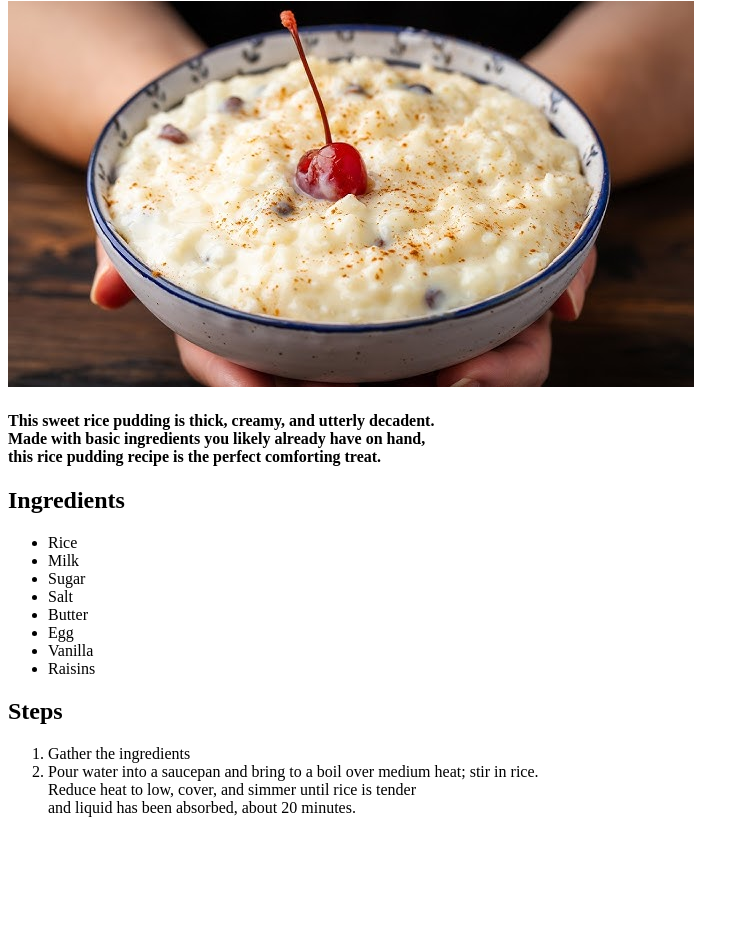
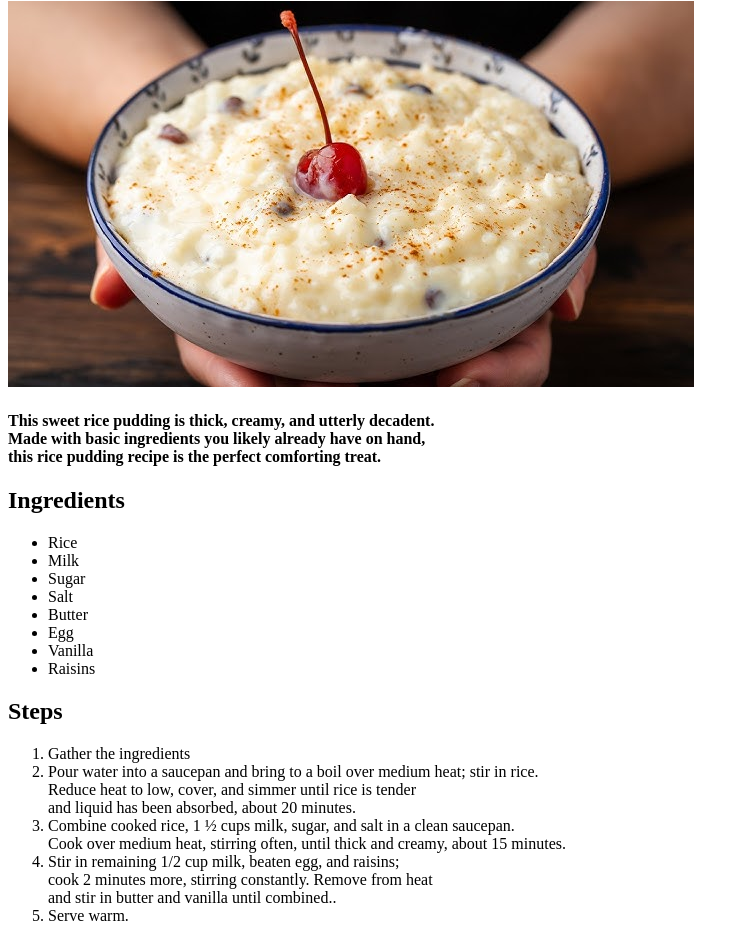
Before and after one commit to rav-i/odin-recipes, a plain HTML site: page recipes/pudding.html in a window 1280 px wide. Shown: the part 79-1020 px from the top of the page, without its empty margins (0-749 px from the left). Before the commit the page ends 912 px from the top, so only its background shows below. Drawn offline with Linux system fonts and the light colour scheme.

Commit message:
puddin recipe complete

```diff
--- a/recipes/pudding.html
+++ b/recipes/pudding.html
@@ -29,9 +29,19 @@
     <h2>Steps</h2>
       <ol>
         <li>Gather the ingredients</li>
+
         <li>Pour water into a saucepan and bring to a boil over medium heat; stir in rice.<br>
              Reduce heat to low, cover, and simmer until rice is tender<br>
               and liquid has been absorbed, about 20 minutes.</li>
+
+        <li>Combine cooked rice, 1 ½ cups milk, sugar, and salt in a clean saucepan.<br>
+           Cook over medium heat, stirring often, until thick and creamy, about 15 minutes.</li>
+
+        <li>Stir in remaining 1/2 cup milk, beaten egg, and raisins;<br>
+           cook 2 minutes more, stirring constantly. Remove from heat<br>
+            and stir in butter and vanilla until combined..</li>
+
+        <li>Serve warm.</li>
       </ol>
 
 
```
